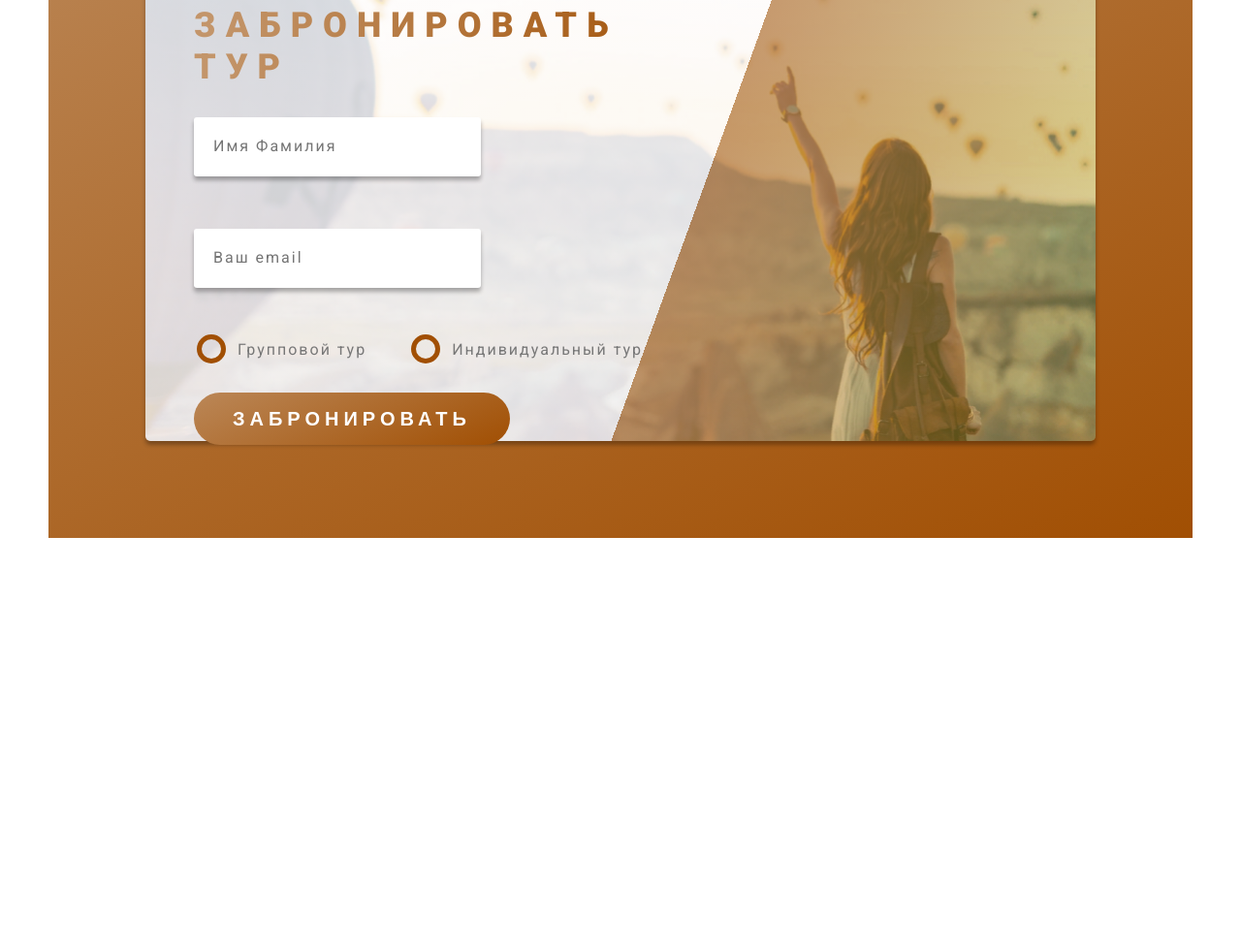
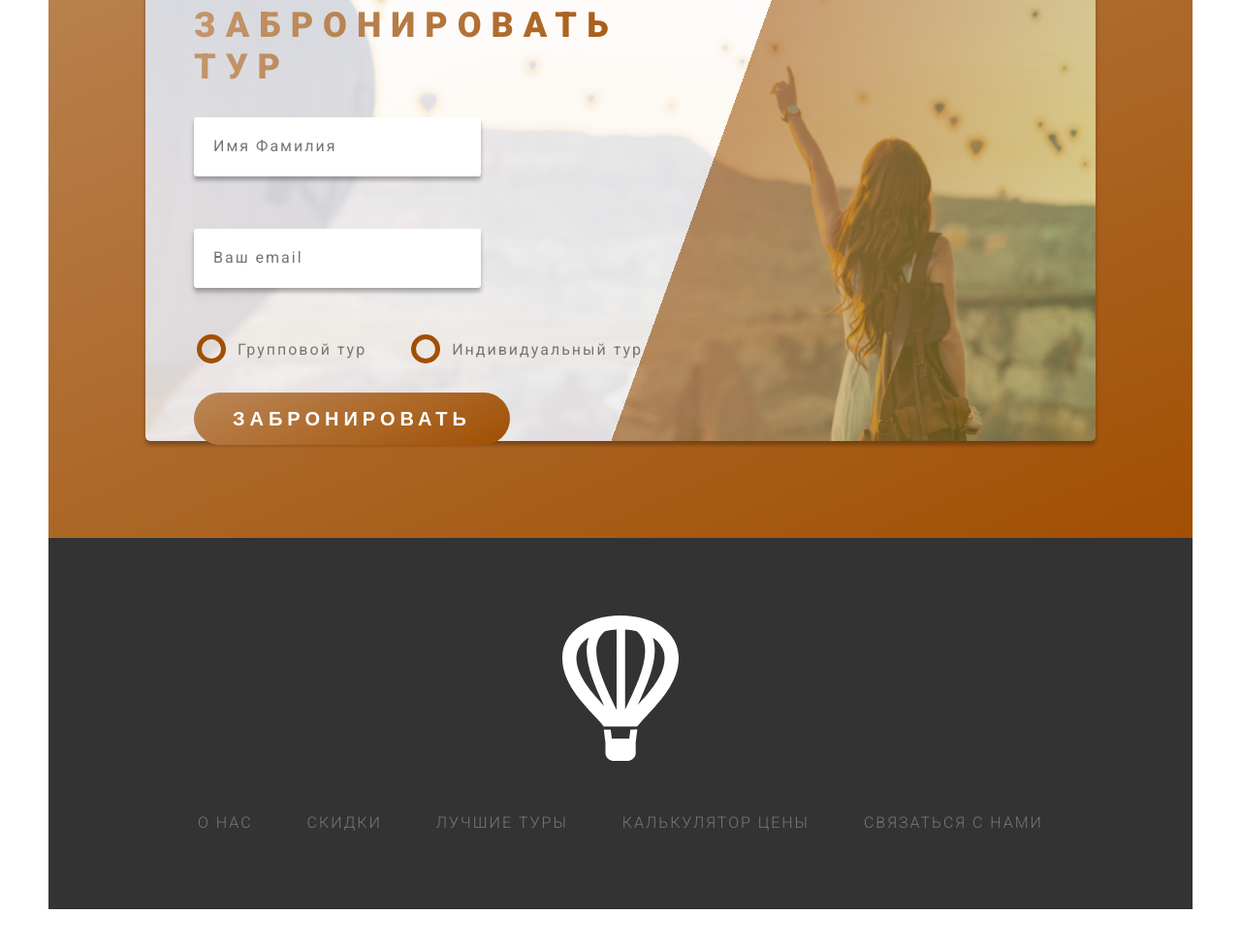
Before and after one commit to TatianaYakushonok/balloon_trips, a plain HTML site: page balloon/index.html in a window 1280 px wide. Shown: the part 4531-5507 px from the top of the page at 97% size. Before the commit the page ends 5136 px from the top, so only its background shows below. Drawn offline with Linux system fonts and the light colour scheme; files whose address does not match are found by name.

Commit message:
feat: add footer (Sat, 13 Aug 2022 14:29:05 +0700)

```diff
--- a/balloon/index.html
+++ b/balloon/index.html
@@ -11,7 +11,7 @@
 </head>
 <body>
     <div class="container">
-        <header class="header">
+        <header id="header" class="header">
             <img src="./ico/Icon-logo.svg" alt="Logo" class="header__logo">
             <div class="header__content">
                 <h1 class="header__title title">
@@ -251,6 +251,32 @@
                 </div>
             </section>
         </main>
+        <footer class="footer">
+            <div class="row">
+                <a href="#header" class="footer__logo_link">
+                    <img src="./ico/Icon-logo.svg" alt="Logo" class="footer__logo margin-bottom-5rem">
+                </a>
+                <nav class="nav">
+                    <ul class="nav__list">
+                        <li class="nav__item">
+                            <a href="#!" class="nav__item--link">О нас</a>
+                        </li>
+                        <li class="nav__item">
+                            <a href="#!" class="nav__item--link">Скидки</a>
+                        </li>
+                        <li class="nav__item">
+                            <a href="#!" class="nav__item--link">Лучшие туры</a>
+                        </li>
+                        <li class="nav__item">
+                            <a href="#!" class="nav__item--link">Калькулятор цены</a>
+                        </li>
+                        <li class="nav__item">
+                            <a href="#!" class="nav__item--link">Связаться с нами</a>
+                        </li>
+                    </ul>
+                </nav>
+            </div>
+        </footer>
     </div>
     <!--<section class="grid-test">
         <div class="row">
--- a/balloon/sass/base/_base.sass
+++ b/balloon/sass/base/_base.sass
@@ -14,6 +14,13 @@ body
     letter-spacing: .2rem
     color: $color-gray
 
+ul
+    list-style: none
+
+a
+    text-decoration: none
+    color: inherit
+
 .container
     position: relative
     max-width: 1440px
--- /dev/null
+++ b/balloon/sass/components/_nav-menu.sass
@@ -0,0 +1,19 @@
+.nav
+    &__list
+    &__item
+        display: inline-block
+        font-weight: 300
+        color: $color-gray
+        text-transform: uppercase
+        &--link
+            display: inline-block
+            transition: all .3s ease
+            &:link,
+            &:visited
+                color: $color-gray
+            &:active
+            &:hover
+                color: $brown-color-light
+                transform: rotate(5deg) scale(1.2)
+    &__item:not(:last-child)
+        margin-right: 5rem
--- /dev/null
+++ b/balloon/sass/layout/_footer.sass
@@ -0,0 +1,6 @@
+.footer
+    padding: 8rem 0
+    text-align: center
+    background: #333
+    &__logo
+        height: 15rem
--- a/balloon/sass/style.sass
+++ b/balloon/sass/style.sass
@@ -15,10 +15,12 @@
 @import './components/feedback-card.sass'
 @import './components/video-bg.sass'
 @import './components/contact-form.sass'
+@import './components/nav-menu.sass'
 
 @import './pages/home.sass'
 
 @import './layout/grid.sass'
 @import './layout/header.sass'
+@import './layout/footer.sass'
 
 @import './pages/home.sass'
```
Also changed, not shown: balloon/css/style.css, 1 other file.
